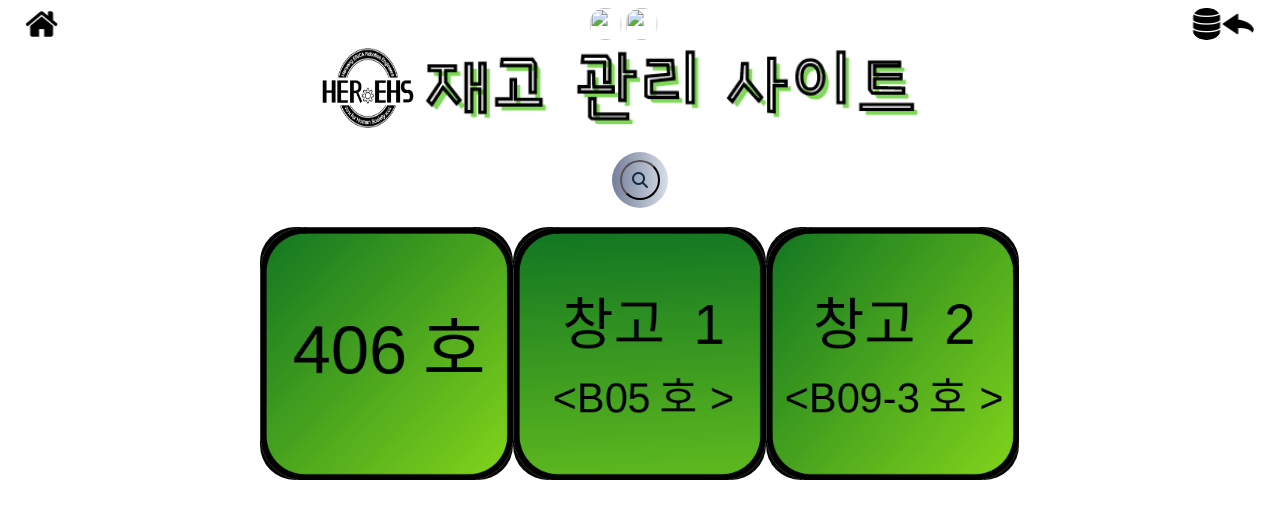
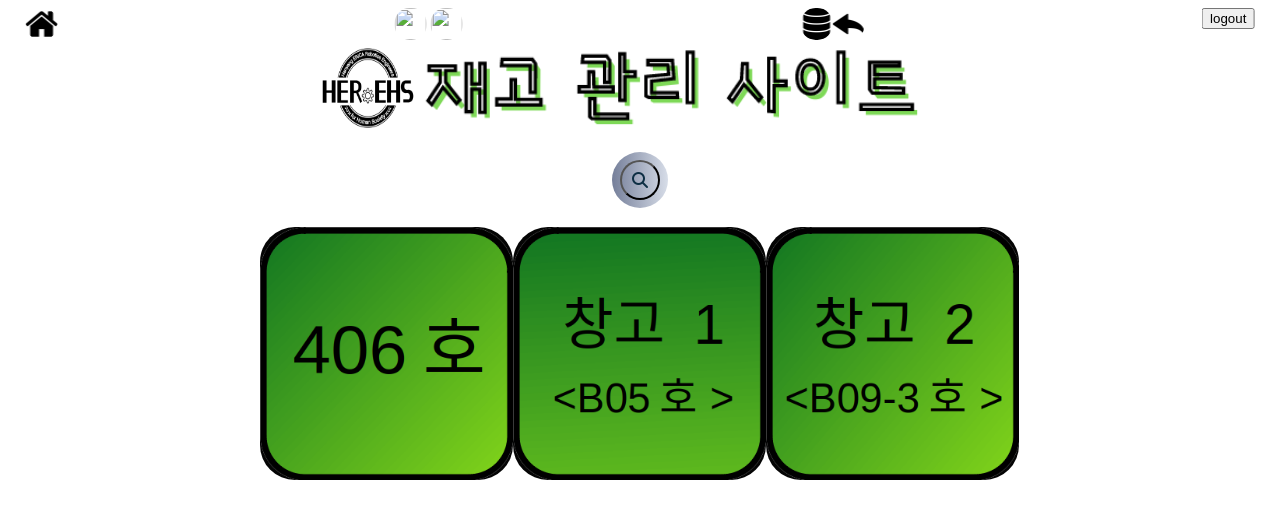
Before and after one commit to eking158/HERoEHS-Inventory_Control_Web, a website: page public/sequelize.html in a window 1280 px wide. Drawn offline with nearby package versions, Linux system fonts and the light colour scheme.

Commit message:
4th add_logout

```diff
--- a/public/sequelize.html
+++ b/public/sequelize.html
@@ -23,16 +23,16 @@
 
 <body>
     <script>
-        $( function() {
+        $(function () {
             //$( "#dialog" ).dialog();
-        $( "#tabs" ).tabs();
-        $.getJSON("/test/inventory.json",function(data){ //json 파일 경로 수정 필요
-            $.each(data["datas"],function(index,value){
-            $('input[name=new_defalut_id]').attr('value',data["datas"].length);
-            $('input[name=new_defalut_name]').attr('value','-');
-            $('input[name=new_defalut_box]').attr('value',0);
-            $('input[name=new_defalut_L_category]').attr('value','-');
-            $('input[name=new_defalut_S_category]').attr('value','-');
+            $("#tabs").tabs();
+            $.getJSON("/test/inventory.json", function (data) { //json 파일 경로 수정 필요
+                $.each(data["datas"], function (index, value) {
+                    $('input[name=new_defalut_id]').attr('value', data["datas"].length);
+                    $('input[name=new_defalut_name]').attr('value', '-');
+                    $('input[name=new_defalut_box]').attr('value', 0);
+                    $('input[name=new_defalut_L_category]').attr('value', '-');
+                    $('input[name=new_defalut_S_category]').attr('value', '-');
                 })
             })
         });
@@ -49,12 +49,18 @@
         </div>
         <div style="width: 8vmin;">
             <form id="database">
-            <input class="utility_data" type="image" value="submoy" img src="/images/icons/database.png"/>
+                <input class="utility_data" type="image" value="submoy" img src="/images/icons/database.png" />
             </form>
             <input class="utility_button" type="image" value="back" img src="/images/icons/back.png"
                 onclick="movepage_utility('back')" />
         </div>
+        <!-- logout button -->
+        <form id="logout">
+            <input type="button" value="logout" onclick="movepage_logout()" />
+        </form>
     </div>
+
+
 
     <!-- logo  -->
     <div class="logo">
@@ -101,9 +107,11 @@
                     <input style="width: 70%;" type="text" id="new_defalut_name" name="new_defalut_name"><br>
                     <input type=number id=new_defalut_id name=new_defalut_id style=display:none;><br>
                     <label for="object_L_category">대분류:</label><br>
-                    <input style="width: 70%;" type="text" id="new_defalut_L_category" name="new_defalut_L_category"><br>
+                    <input style="width: 70%;" type="text" id="new_defalut_L_category"
+                        name="new_defalut_L_category"><br>
                     <label for="object_S_category">소분류:</label><br>
-                    <input style="width: 70%;" type="text" id="new_defalut_S_category" name="new_defalut_S_category"><br>
+                    <input style="width: 70%;" type="text" id="new_defalut_S_category"
+                        name="new_defalut_S_category"><br>
                     <label for="object_room">창고 위치:</label><br>
                     <select style="width: 30%;" id="object_room" name="object_room">
                         <option value="406">406호</option>
@@ -188,6 +196,9 @@
         function movepage_s2() {
             location.href = "/B09-3";
         }
+        function movepage_logout() {
+            location.href = "/auth/logout";
+        }
         function movepage_utility(target) {
             if (target == "home") {
                 location.href = "/";
```
Also changed, not shown: main.js (+1 -7 lines). Lines whose indentation alone changed are shown as unchanged.
